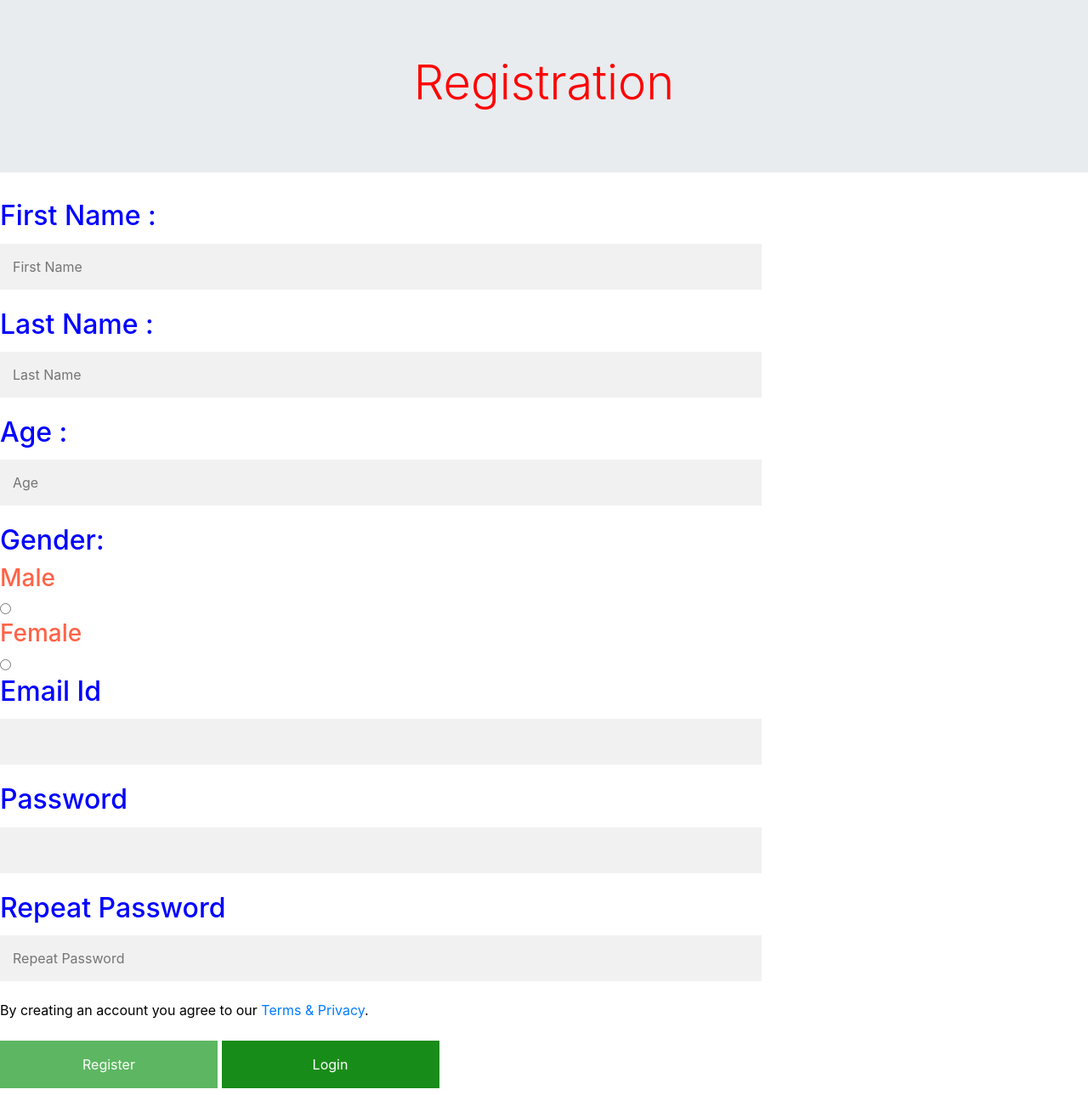
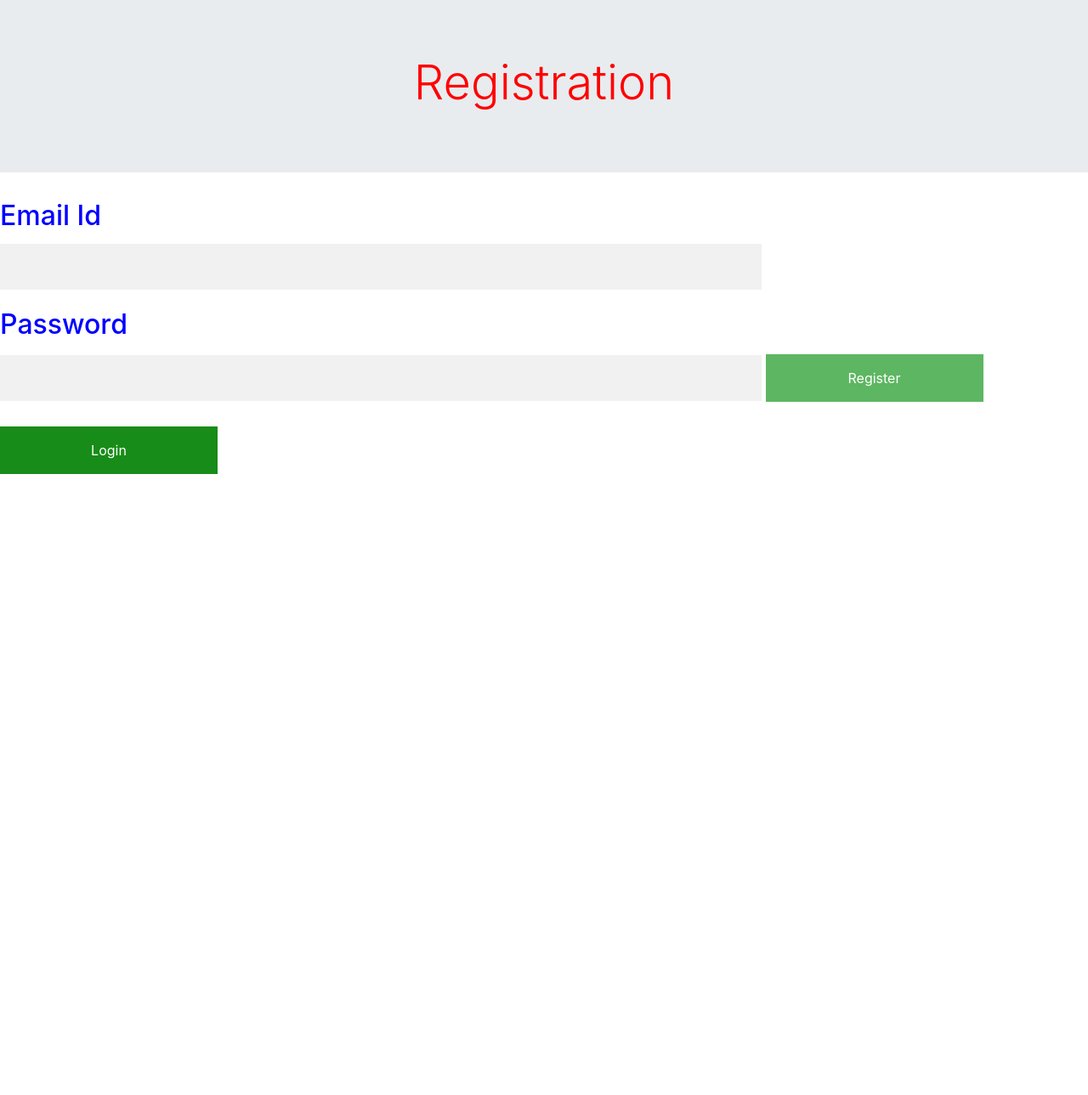
Before and after one commit to naveen623/Web-Programming-, a Flask app: page /register in a window 1280 px wide. Shown: the whole page at 85% size. After the commit the page ends 558 px from the top, so only its background shows below. Run offline with Flask 2, Linux system fonts and the light colour scheme; some libraries are stand-ins or nearby versions.

Commit message:
Second week tasks updated as per review

```diff
--- a/Project1/Templates/Registration.html
+++ b/Project1/Templates/Registration.html
@@ -64,25 +64,10 @@
 </head>
 <body>
 
-    <form action = "/User" method="POST">
+    <form action = "/register" method="POST">
 
 
-        <h2>First Name :</h2>
-        <input type="text" placeholder="First Name" name="fname" >
-
-        <h2>Last Name :</h2>
-        <input type="text" placeholder="Last Name" name="lname">
-
-        <h2>Age :</h2>
-        <input type="number" placeholder="Age" name="age">
-
-        <h2>Gender:</h2>
-
-        <h3>Male</h3>
-        <input type="radio" id="male" name="gender" value="male">
-
-        <h3>Female</h3>
-        <input type="radio" id="female" name="gender" value="female">
+        <p style="color:red;">{{ message }}</p>
 
         <h2>Email Id</h2>
         <input type="text" id = "Email" name = "Email" required >
@@ -90,10 +75,7 @@
         <h2>Password</h2>
         <input type="password" id="password" name = "password" required >
 
-        <h2>Repeat Password</h2>
-        <input type="password" placeholder="Repeat Password" name = "password" >
 
-        <p>By creating an account you agree to our <a href="#">Terms & Privacy</a>.</p>
 
         <button type="submit" class="registerbtn">Register</button>
 
--- a/Project1/Templates/User.html
+++ b/Project1/Templates/User.html
@@ -27,7 +27,7 @@
       <h2> Succesfully Created Your Page  </h2>
       <!-- <h3> Welcome {{f}} </h3> -->
       <form action = "/register" >
-      <!-- <button type="submit"  class = "logout" value="Logout">Logout</button> -->
+      <button type="submit"  class = "logout" value="Logout">Logout</button>
 
     </form>
     </body>
--- a/Project1/application.py
+++ b/Project1/application.py
@@ -1,12 +1,17 @@
 import os
+import sys
+import time
 
 from flask import Flask, session,url_for,redirect
 from flask import Flask,render_template,request,flash
 from flask_session import Session
 from  datetime import datetime
+from details import *
 from sqlalchemy import create_engine
 from sqlalchemy.orm import scoped_session, sessionmaker
-from model import *
+
+from werkzeug.security import generate_password_hash, check_password_hash
+
 
 app = Flask(__name__)
 app.secret_key = 'any random string'
@@ -21,30 +26,29 @@ with app.app_context():
 
 @app.route("/")
 def index0():
-	if 'email' in session and 'key' in session:
-		return render_template("home.html")
+
 	return redirect(url_for("register"))
 
 
 
-@app.route("/register")
-def index():
-    return render_template("Registration.html")
 
-@app.route("/User",methods = ["GET","POST"])
-def User():
-
-    if request.method == "POST":
+@app.route("/register",methods = ["GET","POST"])
+def register():
+    if request.method == "GET":
+        return render_template("Registration.html")
+    elif request.method == "POST":
         name = request.form.get("fname")
         email = request.form.get("Email")
-        pswd  = request.form.get("password")
-        register = Registration(Email = email, Password = pswd)
+        pswd  = generate_password_hash(str(request.form.get("password")))
+
+        register = Registration(Email = email, Password = pswd,dt = time.ctime(time.time()))
 
 
         db.session.add(register)
         db.session.commit()
         return render_template("User.html")
-    return render_template("error.html", errors = "Details are already given")
+    else:
+        return render_template("error.html", errors = "Details are already given")
 
 @app.route("/admin")
 
@@ -60,11 +64,11 @@ def auth():
         email = request.form.get('Email')
         pswd = request.form.get('password')
 
-        userData = Registration.query.filter_by(Email=email).first()
+        userData = Registration.query.filter_by(Email = email).first()
 
-        if userData is not None:
-            if userData.Email == email and userData.Password == pswd:
-                session['email'] = request.form['email']
+        if userData is not None and check_password_hash(userData.Password,pswd):
+            if userData.Email == email:
+                return render_template("User.html")
             else:
                 return render_template("Registration.html", message="username/password is incorrect!!")
         else:
@@ -75,5 +79,4 @@ def auth():
 
 @app.route('/logout')
 def logout():
-   session.pop('Email', None)
-   return redirect(url_for('index0'))
+   return redirect(url_for('register'))
```
Also changed, not shown: Project1/details.py (added, +19 -0 lines), Project1/model.py (deleted, +0 -18 lines).
